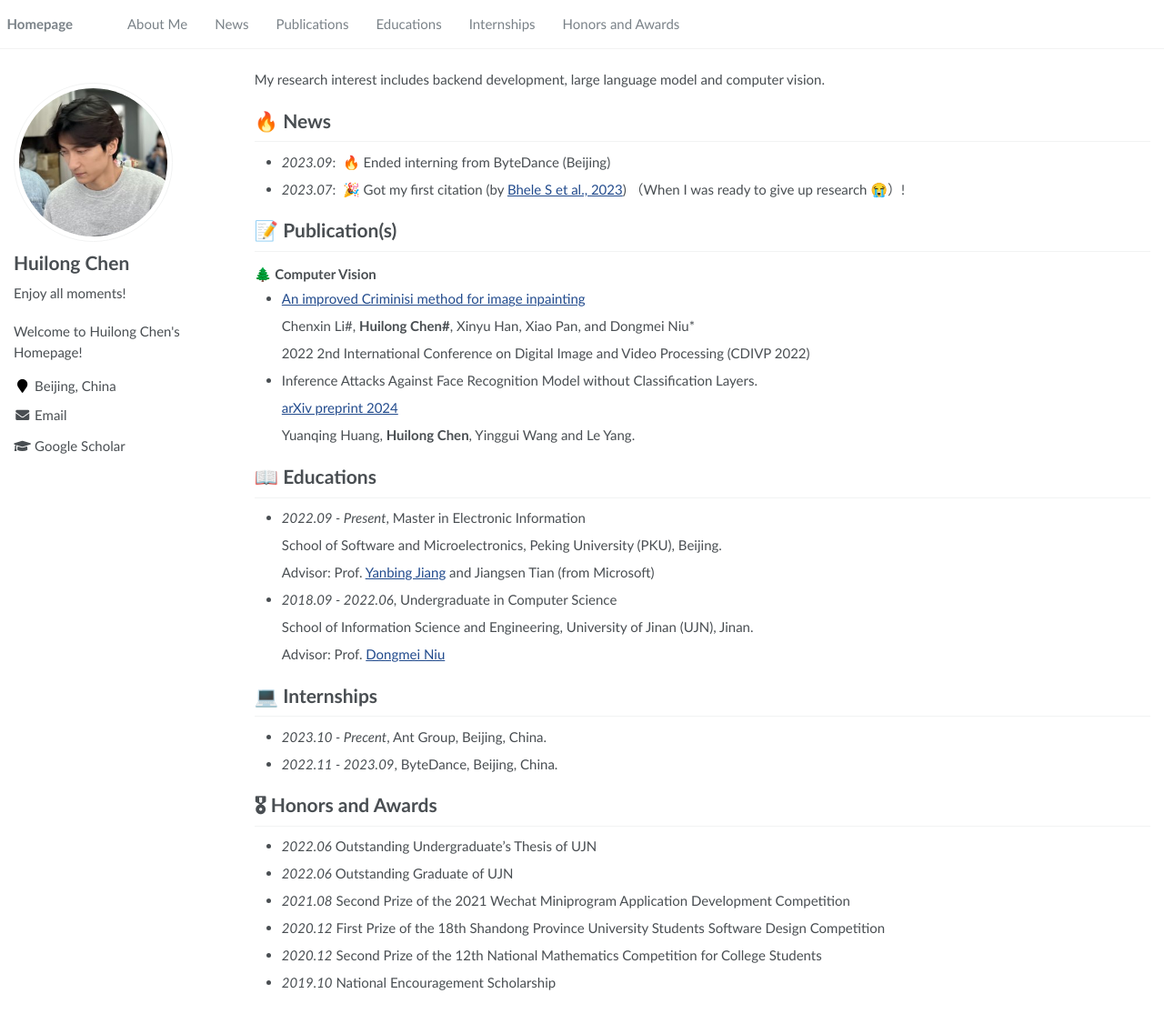
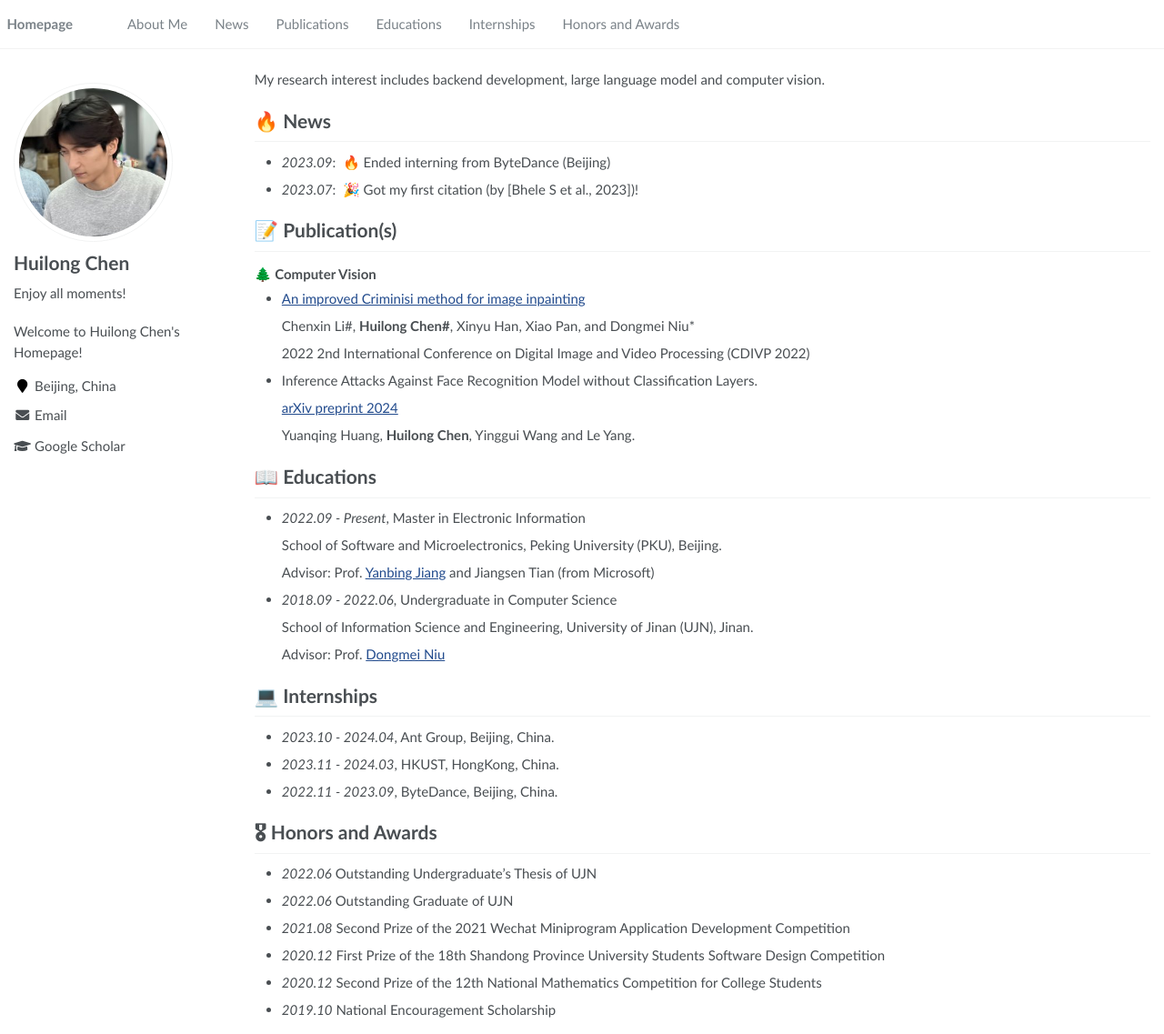
Before and after one commit to huilong-chen/huilong-chen.github.io, a Jekyll site: the page built from _pages/about.md, in a window 1280 px wide and 1137 px high. Shown: the whole window at 91% size. Built offline with Jekyll 4.4.1, drawn with Linux system fonts in a browser that asks for light colours.

Commit message:
update internships

```diff
--- a/_pages/about.md
+++ b/_pages/about.md
@@ -23,7 +23,7 @@ My research interest includes backend development, large language model and comp
 
 # 🔥 News
 - *2023.09*: &nbsp;🔥 Ended interning from ByteDance (Beijing)
-- *2023.07*: &nbsp;🎉 Got my first citation (by [Bhele S et al., 2023](https://link.springer.com/article/10.1007/s11042-023-15370-5)) （When I was ready to give up research 😭）!
+- *2023.07*: &nbsp;🎉 Got my first citation (by [Bhele S et al., 2023])!
 
 # 📝 Publication(s)
 
@@ -54,7 +54,8 @@ My research interest includes backend development, large language model and comp
   Advisor: Prof. [Dongmei Niu](https://yanzhao.ujn.edu.cn/gms/ds/dszlgl/enterViewDszl4Sd)
 
 # 💻 Internships
-- *2023.10 - Precent*, Ant Group, Beijing, China.
+- *2023.10 - 2024.04*, Ant Group, Beijing, China.
+- *2023.11 - 2024.03*, HKUST, HongKong, China.
 - *2022.11 - 2023.09*, ByteDance, Beijing, China.
 
 # 🎖 Honors and Awards
```
